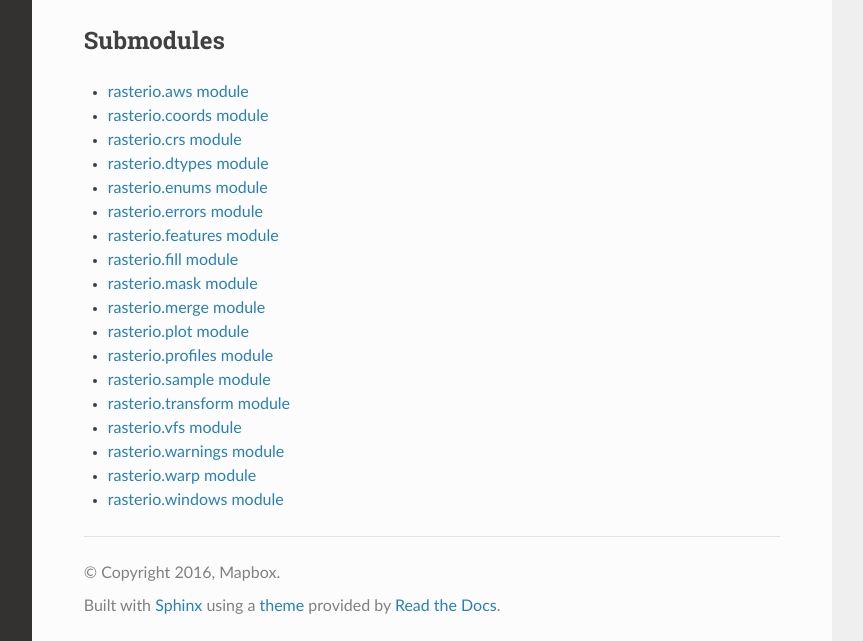
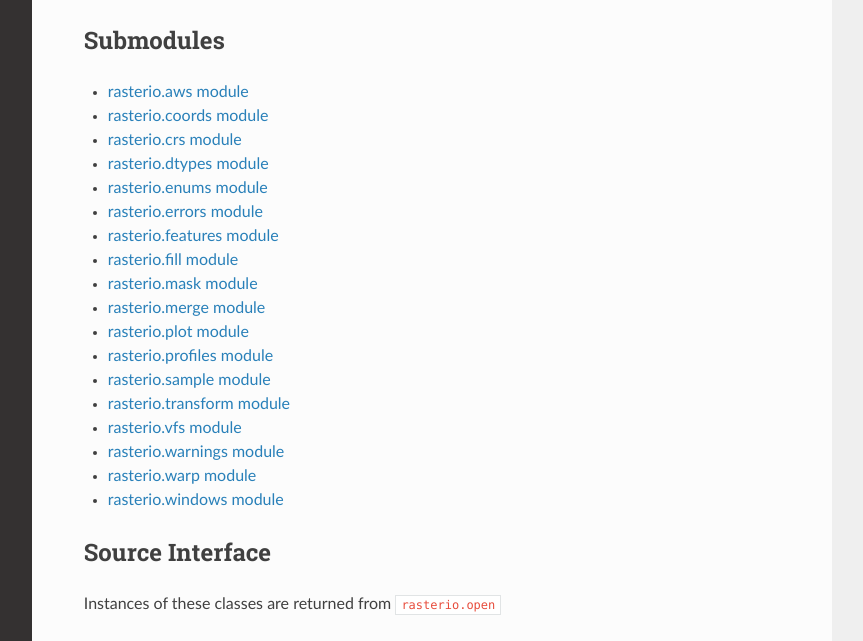
Before and after one commit to rasterio/rasterio, a Sphinx documentation site: the page built from docs/rasterio.rst, in a window 1280 px wide and 1255 px high. Shown: the part 260-901 px from the top of the window, without its empty margins (268-1131 px from the left). Built offline with Sphinx 7.4.7 and the Read the Docs theme 2.0.0, drawn with Linux system fonts in a browser that asks for light colours; grey boxes are pictures that could not be loaded.

Commit message:
add RasterReader and RasterUpdater to apidocs

```diff
--- a/docs/rasterio.rst
+++ b/docs/rasterio.rst
@@ -29,3 +29,16 @@ Submodules
    rasterio.warnings
    rasterio.warp
    rasterio.windows
+
+
+Source Interface
+-----------------
+
+Instances of these classes are returned from
+``rasterio.open``
+
+.. autoclass:: rasterio._io.RasterReader
+    :inherited-members:
+
+.. autoclass:: rasterio._io.RasterUpdater
+    :inherited-members:
```
